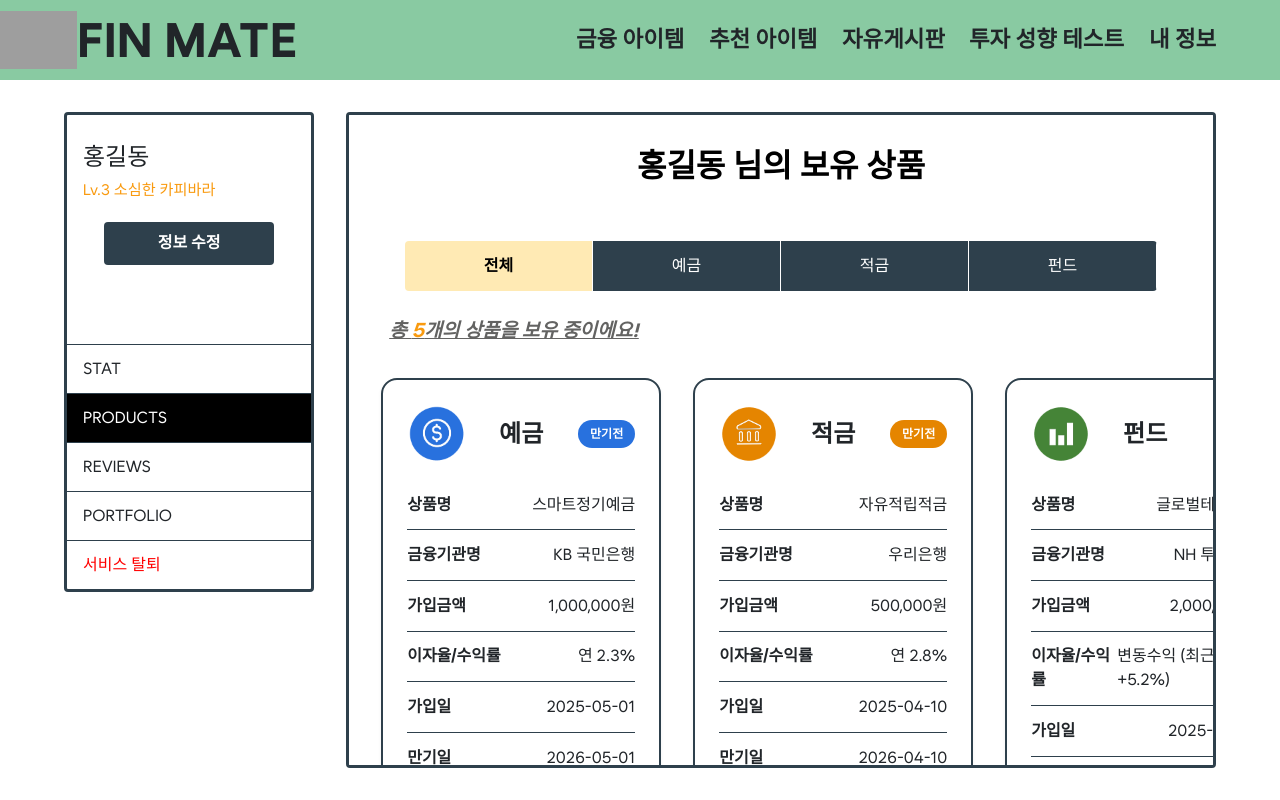
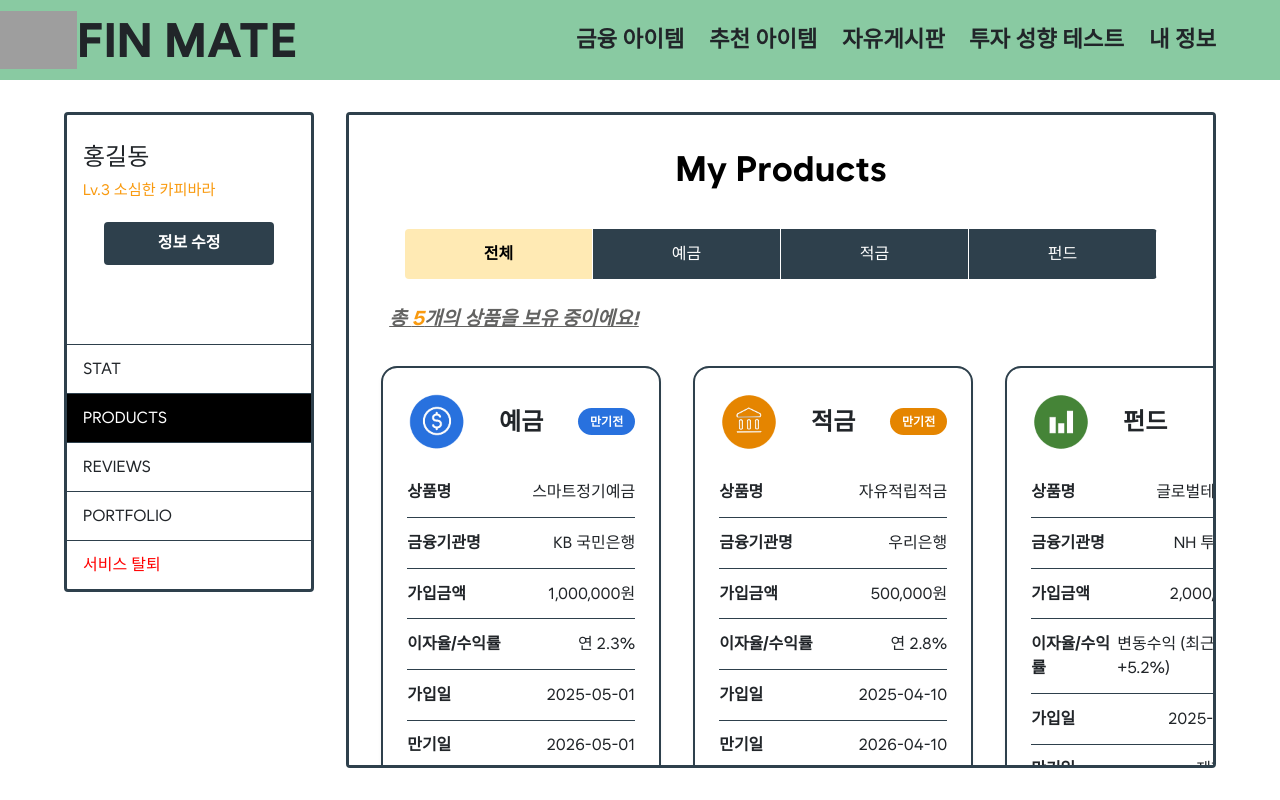
Before and after one commit to KB-technologia/FinMate_FE, a Vue app in the folder FinMate/: page /my-products in a window 1280 px wide. Built offline with nearby package versions, Linux system fonts and the light colour scheme; sample sign-in values are in the browser's storage; grey boxes are pictures that could not be loaded.

Commit message:
♻️ 불필요한 변수 및 스타일 정리

```diff
--- a/FinMate/src/views/info/MyProducts.vue
+++ b/FinMate/src/views/info/MyProducts.vue
@@ -5,7 +5,7 @@
     <RightPanel :scroll="true">
       <div class="panel-inner">
         <div class="my-products-header">
-          <h2 class="title">{{ userName }} 님의 보유 상품</h2>
+          <h1 class="title">My Products</h1>
           <CategoryFilterBar
             v-model="selectedCategory"
             :categories="categories"
@@ -43,8 +43,6 @@ import savingIcon from "@/assets/images/products/saving.png";
 import fundIcon from "@/assets/images/products/fund.png";
 
 const selectedCategory = ref("all");
-
-const userName = "홍길동";
 
 const categories = [
   { label: "전체", value: "all" },
@@ -144,39 +142,20 @@ const filteredProducts = computed(() => {
   flex-direction: column;
 }
 
-.title {
-  font-size: 2rem;
-  margin-bottom: 1.5rem;
-  text-align: center;
-  font-family: var(--font-wanted);
-}
-
-.subtitle {
+.subtitle-left {
   text-align: left;
-  margin-bottom: 1.8rem;
-  font-family: var(--font-wanted);
   color: var(--color-dark-gray);
   font-size: 1.2rem;
-  font-weight: bold;
-  text-decoration: underline;
-  font-style: italic;
-}
-
-.subtitle-left {
-  text-align: left;
-  font-family: var(--font-wanted);
-  color: var(--color-dark-gray);
-  font-size: 1.2rem;
-  font-weight: bold;
+  font-weight: var(--font-weight-bold);
   text-decoration: underline;
   font-style: italic;
   margin-bottom: 2rem;
-  margin-left: 0.5rem; /* 적당한 좌측 정렬 느낌 주기 */
+  margin-left: 0.5rem;
 }
 
 .highlight {
   color: var(--color-orange);
-  font-weight: bold;
+  font-weight: var(--font-weight-bold);
   font-size: 1.25rem;
 }
 
```
